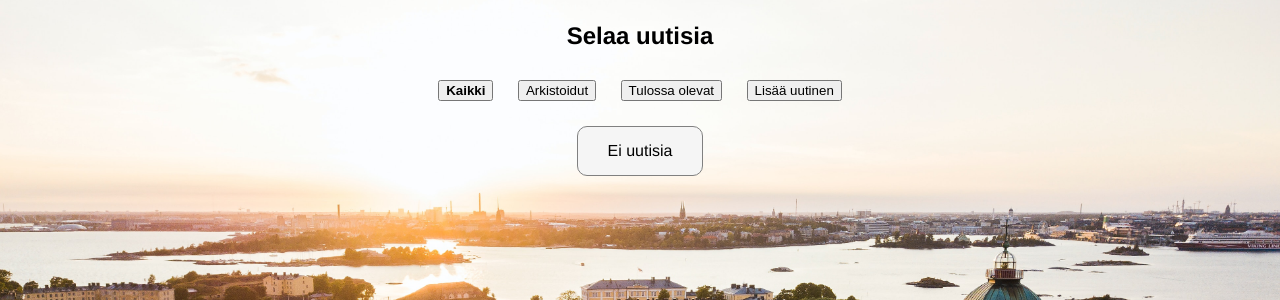
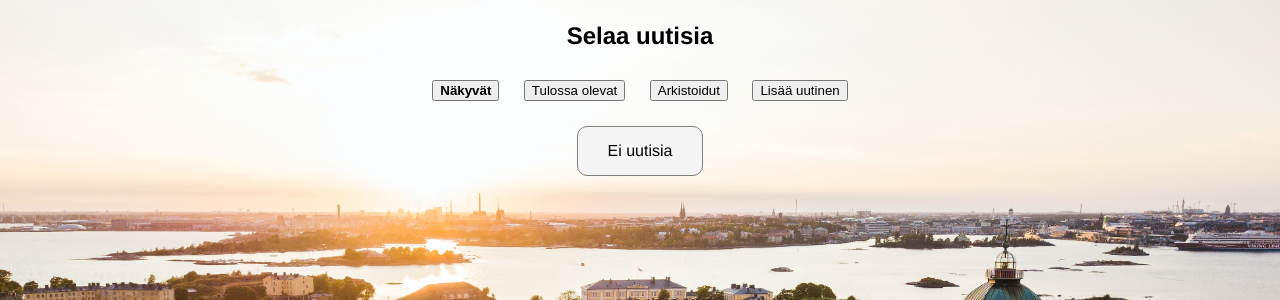
Before and after one commit to samushka13/web-app-project, a Flask app: page /browse_news in a window 1280 px wide. Shown: the part 138-438 px from the top of the page. Run offline with Flask 3, Linux system fonts and the light colour scheme; the visitor is signed in with stand-in values (Sample User, id 1).

Commit message:
Rearranged action buttons in the 'browse news' page.

```diff
--- a/templates/browse_news.html
+++ b/templates/browse_news.html
@@ -17,9 +17,17 @@
 
 <form style="display: inline-block;" action="/browse_news">
     {% if request.path == "/browse_news" %}
-    <input class="input active" type="submit" value="Kaikki" />
+    <input class="input active" type="submit" value="Näkyvät" />
     {% else %}
-    <input class="input" type="submit" value="Kaikki" />
+    <input class="input" type="submit" value="Näkyvät" />
+    {% endif %}
+</form>
+
+<form style="display: inline-block;" action="/browse_news/upcoming">
+    {% if request.path == "/browse_news/upcoming" %}
+    <input class="input active" type="submit" value="Tulossa olevat" />
+    {% else %}
+    <input class="input" type="submit" value="Tulossa olevat" />
     {% endif %}
 </form>
 
@@ -28,14 +36,6 @@
     <input class="input active" type="submit" value="Arkistoidut" />
     {% else %}
     <input class="input" type="submit" value="Arkistoidut" />
-    {% endif %}
-</form>
-
-<form style="display: inline-block;" action="/browse_news/upcoming">
-    {% if request.path == "/browse_news/upcoming" %}
-    <input class="input active" type="submit" value="Tulossa olevat" />
-    {% else %}
-    <input class="input" type="submit" value="Tulossa olevat" />
     {% endif %}
 </form>
 
```
